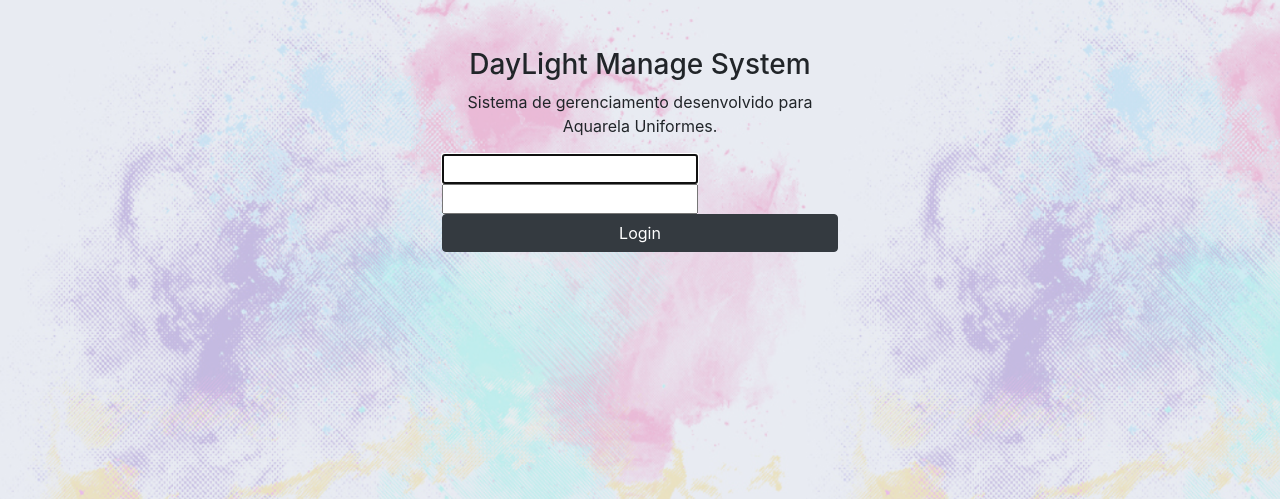
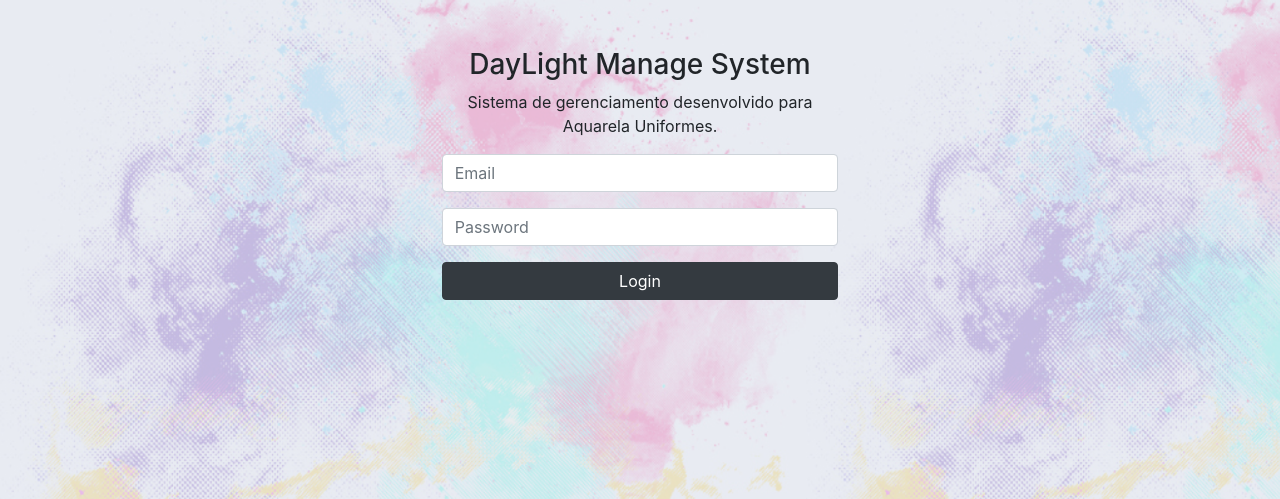
Before and after one commit to anaplopes/system-daylight, a Django app: page /login/ in a window 1280 px wide. Shown: the top 499 px of the page. Run offline with Django 3.2, Linux system fonts and the light colour scheme; some libraries are stand-ins or nearby versions.

Commit message:
Update login.html

```diff
--- a/core/templates/registration/login.html
+++ b/core/templates/registration/login.html
@@ -31,13 +31,17 @@
                     <p class="text-center">Sistema de gerenciamento desenvolvido para Aquarela Uniformes.</p>
                 </div>
                 <div class="panel-body">
-                    <form method="POST" action="{% url 'login' %}" autofocus>
+                    <form method="POST" autofocus>
                         {% csrf_token %}
-                        {{ form.username }}
-                        {{ form.password }}
+                        <div class="form-group">
+                            <input class="form-control" id="username" name="username" type="email" placeholder="Email">
+                        </div>
+                        <div class="form-group">
+                            <input class="form-control" id="password" name="password" type="password" placeholder="Password">
+                        </div>
 
                         <div class="">
-                            <input type="submit" class="btn btn-dark btn-block" value="Login">
+                            <a href="{% url 'login' %}"><button type="submit" class="btn btn-dark btn-block">Login</button></a>
                             <input type="hidden" name="next" value="{{ next }}">
                         </div>
                     </form>
```
